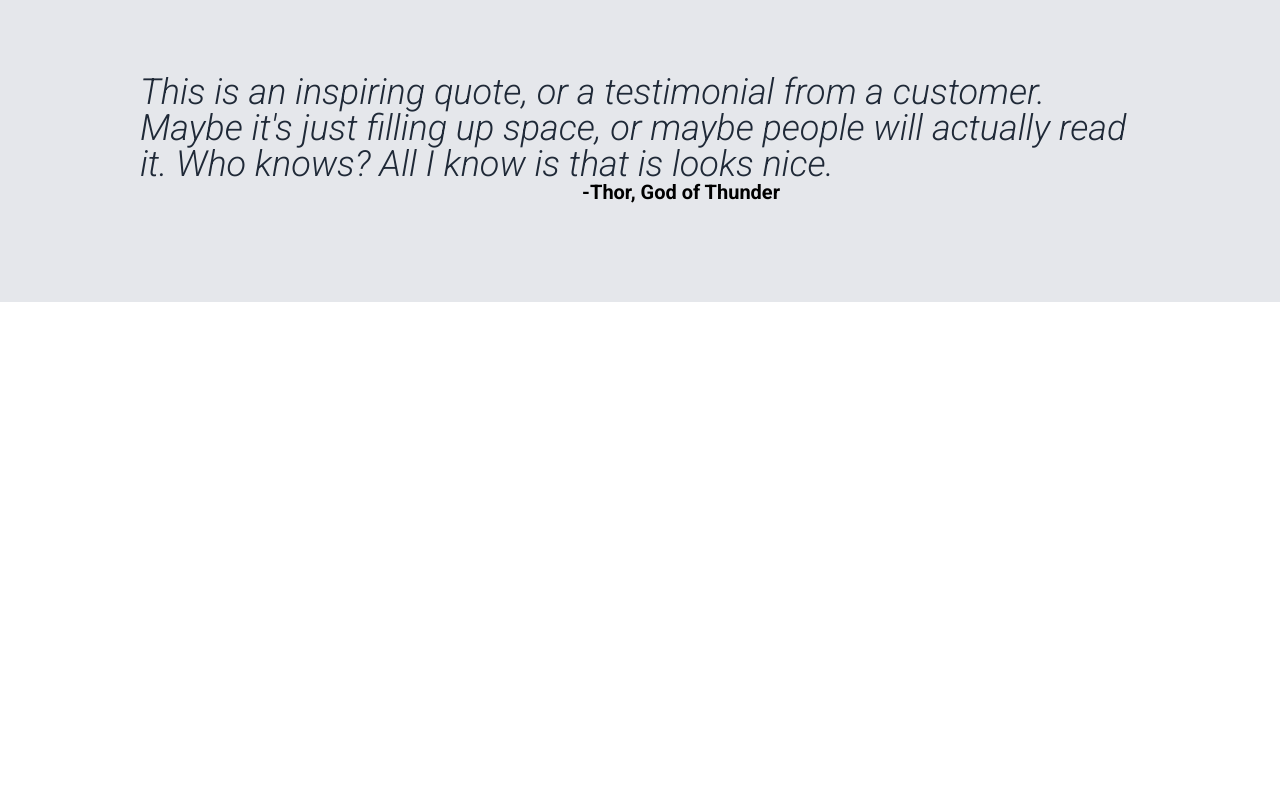
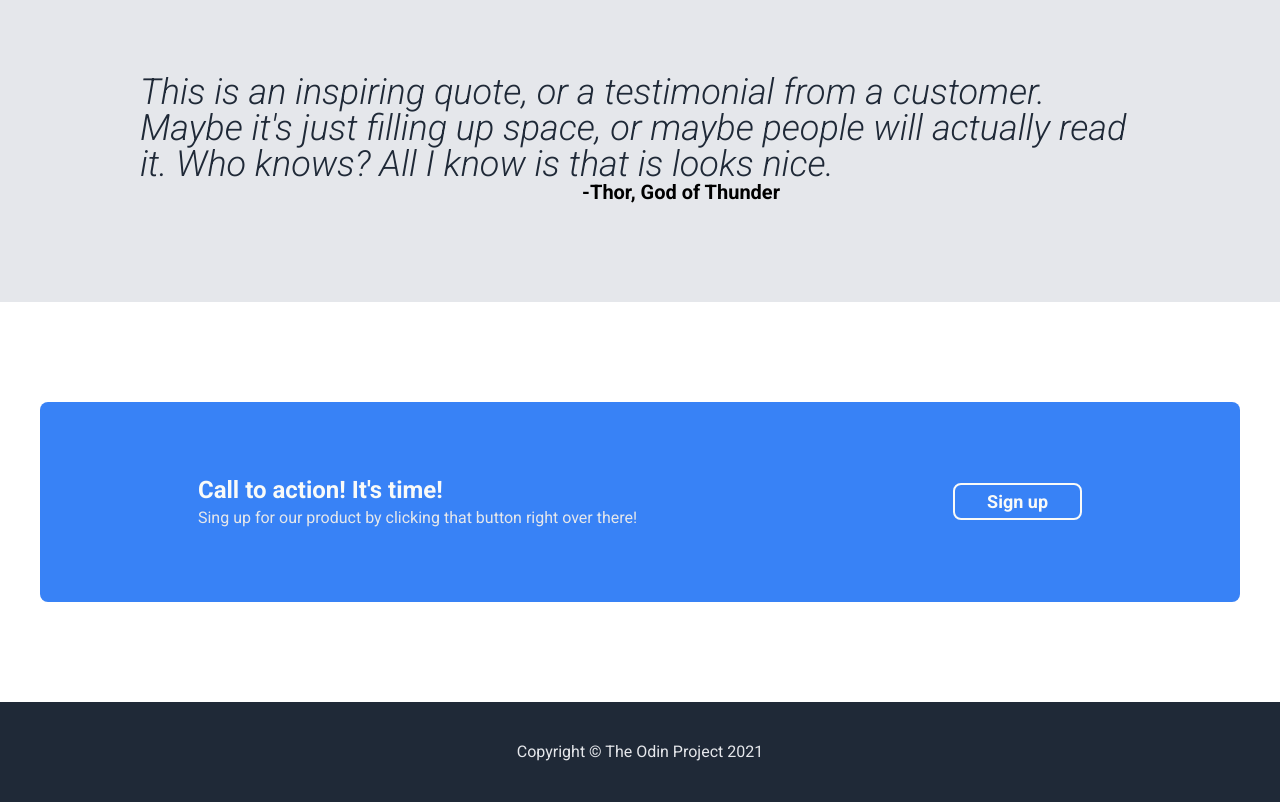
Before and after one commit to andrewWebDev1/landing-page, a plain HTML site: page index.html in a window 1280 px wide. Shown: the part 1208-2010 px from the top of the page. Before the commit the page ends 1510 px from the top, so only its background shows below. Drawn offline with Linux system fonts and the light colour scheme.

Commit message:
Add cta section and footer and credits to README

```diff
--- a/index.html
+++ b/index.html
@@ -30,7 +30,6 @@
             </div>
             <div class="hero-right">
                 <img class="hero-image" src="images/hero-image.jpg" alt="mountain range image">
-                <!-- Photo by <a href="https://unsplash.com/@hanaori?utm_source=unsplash&utm_medium=referral&utm_content=creditCopyText">hanaori</a> on <a href="https://unsplash.com/photos/a-view-of-a-mountain-range-at-sunset-Q8ypQPxF-ow?utm_source=unsplash&utm_medium=referral&utm_content=creditCopyText">Unsplash</a> -->
             </div>
         </div>
 
@@ -43,22 +42,18 @@
         <div class="mid-images">
             <div class="image-w-text">
                 <img src="images/info-image-1.jpg" alt="">
-                <!-- Photo by <a href="https://unsplash.com/@armandsbrants?utm_source=unsplash&utm_medium=referral&utm_content=creditCopyText">Armands Brants</a> on <a href="https://unsplash.com/photos/a-foggy-lake-surrounded-by-trees-and-purple-flowers-chembPn6mIY?utm_source=unsplash&utm_medium=referral&utm_content=creditCopyText">Unsplash</a> -->
                 <p>this is some subtext under and illustration or image</p>
             </div>
             <div class="image-w-text">
                 <img src="images/info-image-2.jpg" alt="">
-                <!-- Photo by <a href="https://unsplash.com/@pic_nolte?utm_source=unsplash&utm_medium=referral&utm_content=creditCopyText">Christoph Nolte</a> on <a href="https://unsplash.com/photos/a-waterfall-in-the-middle-of-a-forest-ETbVe0QQHaU?utm_source=unsplash&utm_medium=referral&utm_content=creditCopyText">Unsplash</a> -->
                 <p>this is some subtext under and illustration or image</p>
             </div>
             <div class="image-w-text">
                 <img src="images/info-image-3.jpg" alt="">
-                <!-- Photo by <a href="https://unsplash.com/@pic_nolte?utm_source=unsplash&utm_medium=referral&utm_content=creditCopyText">Christoph Nolte</a> on <a href="https://unsplash.com/photos/nrpJW67lFLU?utm_source=unsplash&utm_medium=referral&utm_content=creditCopyText">Unsplash</a> -->
                 <p>this is some subtext under and illustration or image</p>
             </div>
             <div class="image-w-text">
                 <img src="images/info-image-4.jpg" alt="">
-                <!-- Photo by <a href="https://unsplash.com/@supergios?utm_source=unsplash&utm_medium=referral&utm_content=creditCopyText">Jonny Gios</a> on <a href="https://unsplash.com/photos/the-sun-is-setting-over-the-ocean-on-a-cloudy-day-t7Q4bdpga8s?utm_source=unsplash&utm_medium=referral&utm_content=creditCopyText">Unsplash</a> -->
                 <p>this is some subtext under and illustration or image</p>
             </div>
         </div>
@@ -70,5 +65,21 @@
         </div>
         <div class="source">-Thor, God of Thunder</div>
     </div>
+
+    <div class="cta-section">
+        <div class="cta-container">
+            <div class="cta-left">
+                <div class="cta-title"><h3>Call to action! It's time!</h3></div>
+                <div class="cta-text"><p>Sing up for our product by clicking that button right over there!</p></div>
+            </div>
+            <div class="cta-right">
+                <button class="cta-button">Sign up</button>
+            </div>
+        </div>
+    </div>
+
+    <div class="footer">
+        <div class="copyright"><p>Copyright &copy The Odin Project 2021</p></div>
+    </div>
 </body>
 </html>
--- a/styles.css
+++ b/styles.css
@@ -50,8 +50,19 @@ table {
 
 
 
+.logo,
+h1,
+.cta-section,
+.cta-button {
+    color: #f9faf8;
+}
 
-
+.copyright,
+    .cta-text,
+    .hero-text,
+    .header-links {
+    color: #e5e7eb;
+}
 
 body {
     font-family: 'Roboto', sans-serif;
@@ -63,7 +74,6 @@ body {
 }
 
 .logo {
-    color: #f9faf8;
     font-size: 24px;
     display: flex;
     align-items: center;
@@ -71,7 +81,6 @@ body {
 }
 
 .header-links {
-    color: #e5e7eb;
     font-size: 16px;
     display: flex;
     align-items: center;
@@ -123,7 +132,7 @@ button {
 }
 
 .hero-button {
-    background: #3882f6;
+    background-color: #3882f6;
     border: 1px solid #3882f6;
     color: white;
     font-weight: 700;
@@ -133,7 +142,6 @@ button {
 h1 {
     font-size: 48px;
     font-weight: 900;
-    color: #f9faf8;
 }
 
 .hero-image {
@@ -141,7 +149,6 @@ h1 {
 }
 
 .hero-text {
-    color: #e5e7eb;
     font-size: 18px;
     margin-top: 8px;
     margin-bottom: 8px;
@@ -203,6 +210,41 @@ h1 {
    padding-right: 400px;
    font-size: 20px;
    font-weight: 700;
+}
+
+.cta-section {
+    display: flex;
+    justify-content: center;
+}
+
+.cta-container {
+    display: flex;
+    align-items: center;
+    justify-content: space-around;
+    background-color: #3882f6;
+    width: 1200px;
+    height: 200px;
+    margin: 100px 0 100px 0;
+    border-radius: 8px;
+}
+
+.cta-button {
+    background-color: #3882f6;
+    border: 2px solid #f9faf8;
+    padding: 6px 32px;
+    font-weight: 700;
+}
+
+.cta-title {
+    font-size: 24px;
+    font-weight: 700;
+    padding-bottom: 8px;
+}
 
 
+.footer {
+    display: flex;
+    justify-content: center;
+    align-items: center;
+    min-height: 100px;
 }
```
Also changed, not shown: 1 other file.
